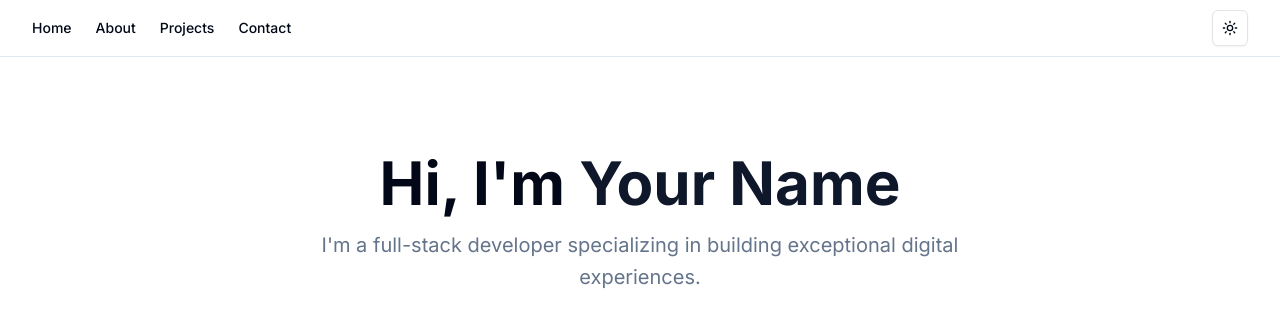
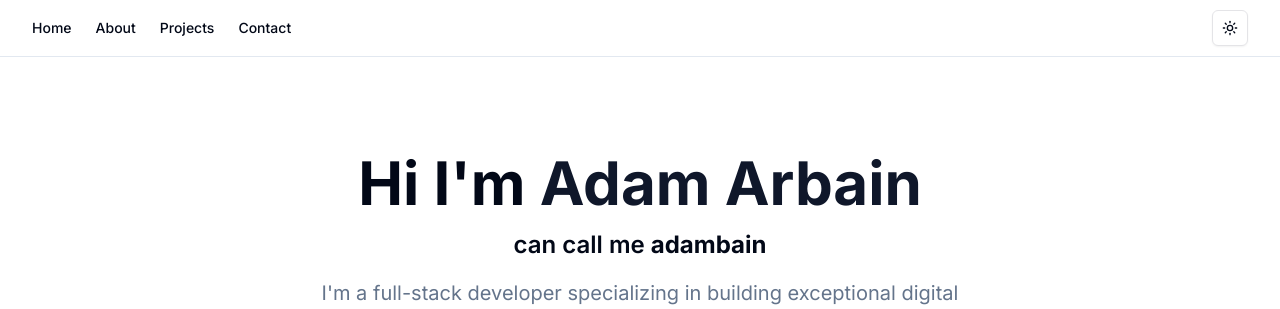
Before and after one commit to adamarbain/adam_portfolio, a Next.js app: page / in a window 1280 px wide. Shown: the top 309 px of the page. Built offline with nearby package versions, Linux system fonts and the light colour scheme.

Commit message:
Update homepage introduction with personal details

```diff
--- a/src/app/page.tsx
+++ b/src/app/page.tsx
@@ -11,8 +11,9 @@ export default function Home() {
       <section id="home" className="container flex flex-col items-center justify-center gap-4 pt-16 md:pt-24">
         <div className="flex flex-col items-center gap-4 text-center">
           <h1 className="text-3xl font-bold sm:text-4xl md:text-5xl lg:text-6xl">
-            Hi, I'm <span className="text-primary">Your Name</span>
+            Hi I'm <span className="text-primary">Adam Arbain</span>
           </h1>
+          <h2 className="text-xl font-semibold sm:text-2xl">can call me <span className="font-bold">adambain</span></h2>
           <p className="max-w-[42rem] leading-normal text-muted-foreground sm:text-xl sm:leading-8">
             I'm a full-stack developer specializing in building exceptional digital experiences.
           </p>
```
